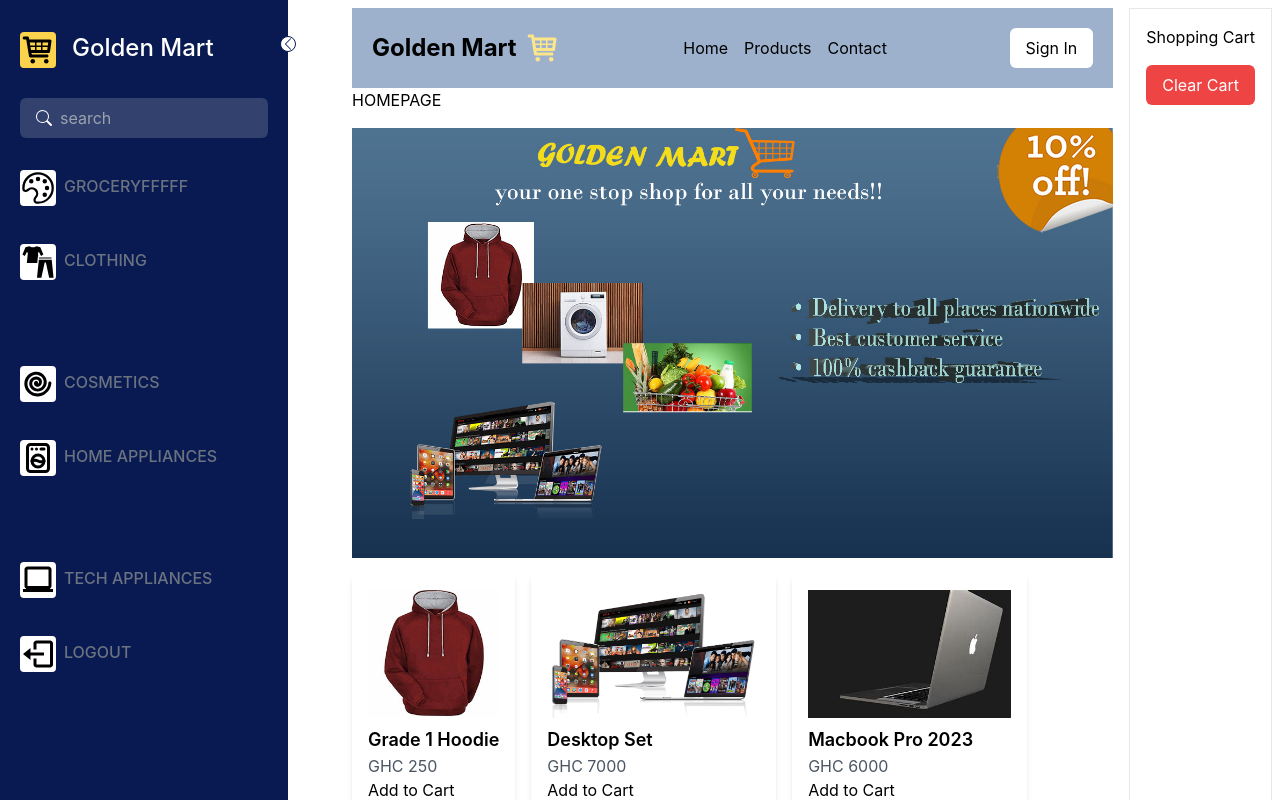
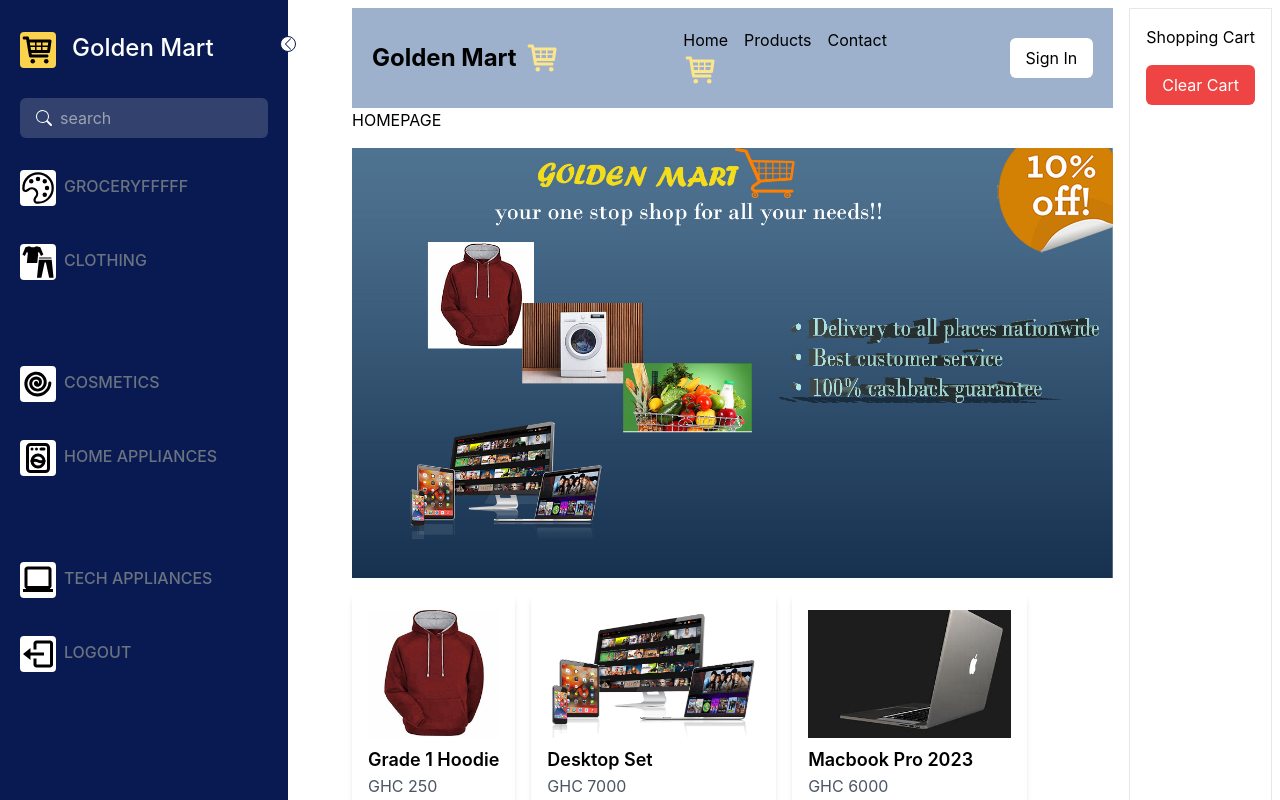
Before and after one commit to theboyGolden/E-COMMERCE_WEBSITE, a React (Create React App) app in the folder e-commerce_website/: page / in a window 1280 px wide. Shown: the top 800 px of the page. Built offline with nearby package versions, Linux system fonts and the light colour scheme.

Commit message:
Worked on a cart notification button and redirecting to the cart page when the cart icon is clicked

```diff
--- /dev/null
+++ b/e-commerce_website/src/components/Link.js
@@ -0,0 +1,13 @@
+// LinkButton.js
+import React from 'react';
+import { Link } from 'react-router-dom';
+
+const LinkButton = ({ to, children }) => {
+  return (
+    <Link to={to} className="cursor-pointer">
+      {children}
+    </Link>
+  );
+};
+
+export default LinkButton;
--- a/e-commerce_website/src/components/header.js
+++ b/e-commerce_website/src/components/header.js
@@ -1,8 +1,9 @@
 import React from 'react';
 import { Link } from 'react-router-dom';
 import { TiShoppingCart } from "react-icons/ti";
+import LinkButton from './Link.js'
 
-const Header = () => {
+const Header = ({ cartItemCount }) => {
   return (
     <header className="bg-Niagara text-black p-5">
   <div className="container mx-auto flex justify-between items-center">
@@ -16,6 +17,19 @@ const Header = () => {
         <Link to="/Grocery"><li><a href="#" className="hover:underline">Products</a></li></Link>
         <li><a href="#" className="hover:underline">Contact</a></li>
       </ul>
+      <div className='flex-1 mx auto'>
+        <LinkButton to="/cart">
+            <TiShoppingCart
+              className={`text-amber-200 bg-Niagara text-4xl rounded cursor-pointer`}
+            />
+            {cartItemCount > 0 && (
+              <span className="text-sm bg-red-500 text-white rounded-full px-2 py-1 ml-2">
+                {cartItemCount}
+              </span>
+            )}
+        </LinkButton>
+      </div>
+
     </nav>
     <button className="bg-white text-gold-500 py-2 px-4 rounded-md hover:bg-gray-200">
       Sign In
```
